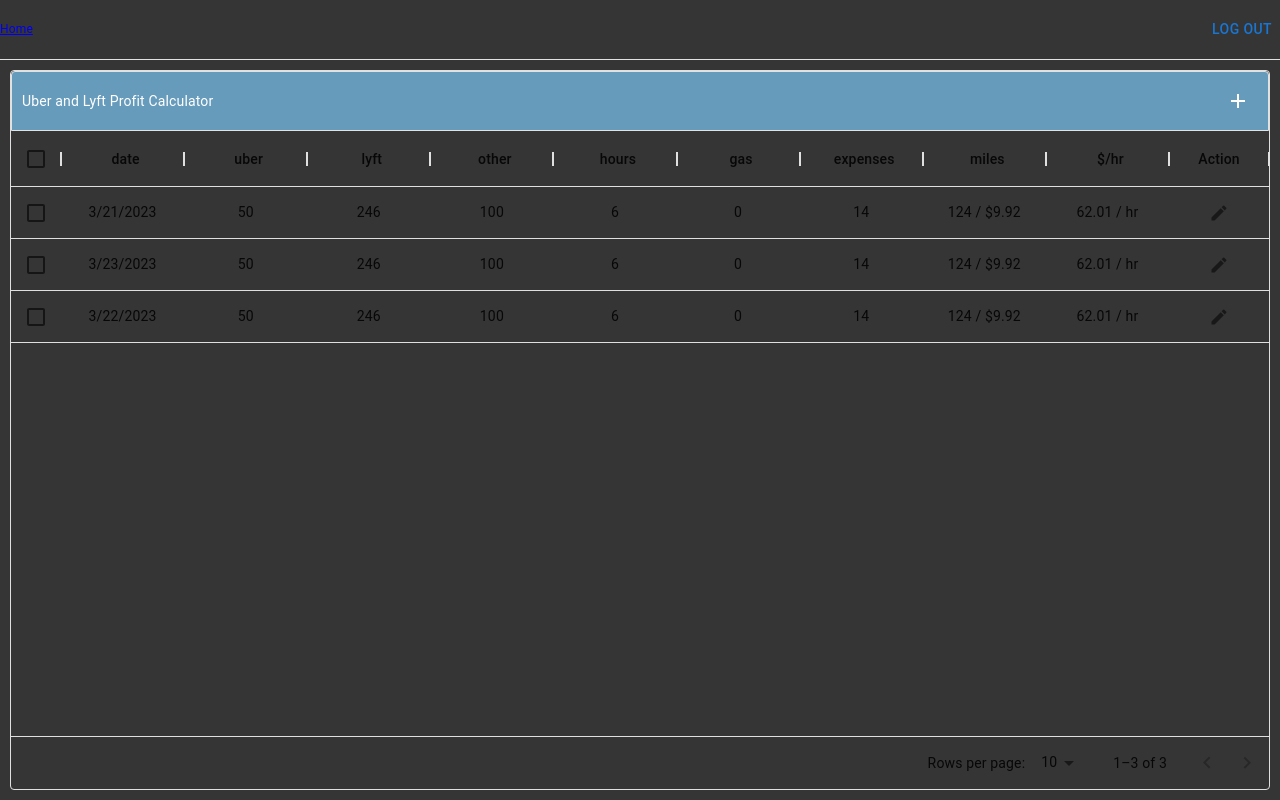
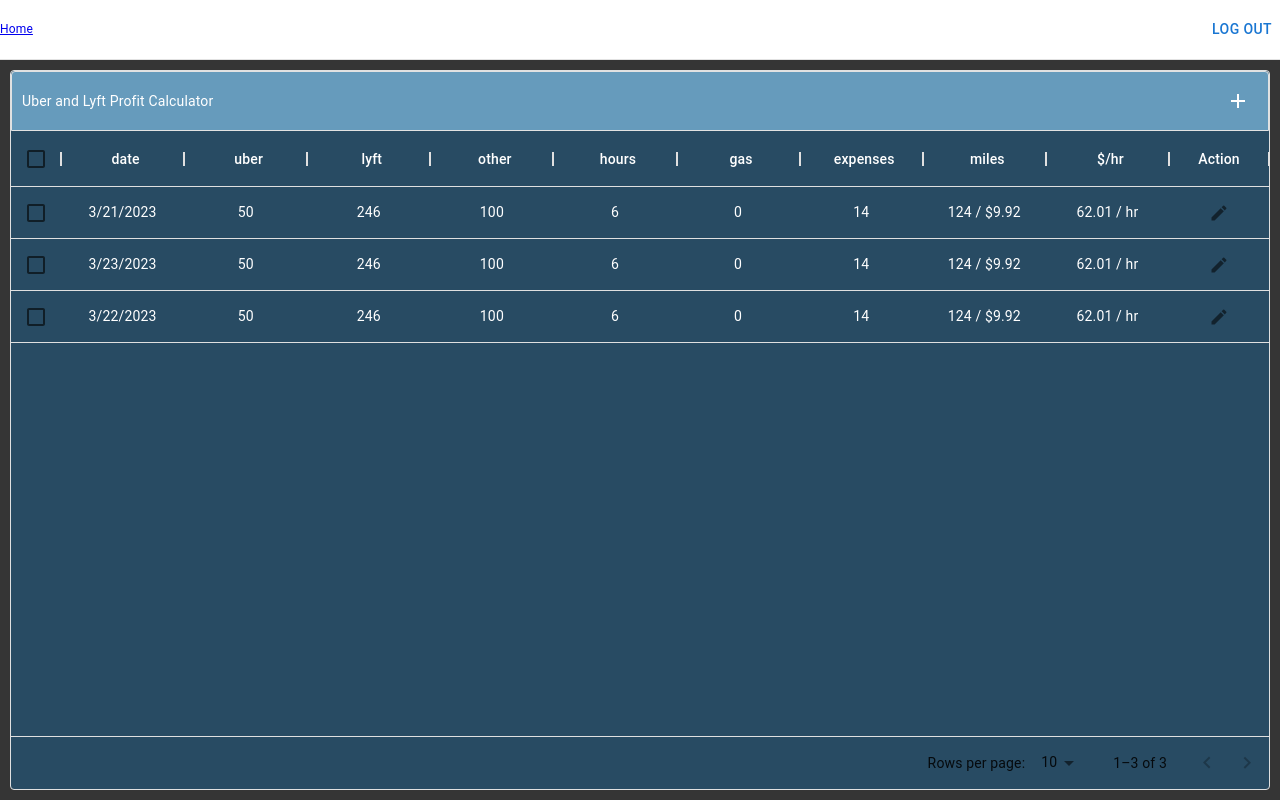
Before and after one commit to hastmaka/followmy, a React (Create React App) app: page / in a window 1280 px wide. Built offline with nearby package versions, Linux system fonts and the light colour scheme; no server answers; sample sign-in values are in the browser's storage.

Commit message:
all login implemented

```diff
--- a/src/section/main/Main.jsx
+++ b/src/section/main/Main.jsx
@@ -273,6 +273,14 @@
                             addBtnRef
                         },
                     }}
+                    //style
+                    getRowClassName={(params) => {
+                        debugger
+                    }}
+                    sx={({palette}) => ({
+                        color: palette['white'],
+                        backgroundColor: palette['indigoDye']
+                    })}
                 />
             </Box>
         </RootStyle>
--- a/src/section/navBar/NavBar.jsx
+++ b/src/section/navBar/NavBar.jsx
@@ -9,7 +9,8 @@
     alignItems: 'center',
     width: '100%',
     height: '60px',
-    borderBottom: '1px solid #e2e2e2'
+    borderBottom: '1px solid #e2e2e2',
+    backgroundColor: theme.palette['white']
 }));
 
 export default function NavBar() {
```
